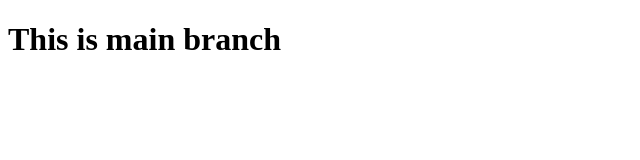
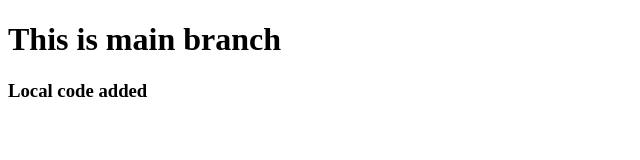
Before and after one commit to mirzasabbirgithub/recall2023, a plain HTML site: page index.html in a window 1280 px wide. Shown: the whole page, without its empty margins (0-640 px from the left). Drawn offline with Linux system fonts and the light colour scheme.

Commit message:
Local first code added

```diff
--- a/index.html
+++ b/index.html
@@ -8,6 +8,7 @@
 <body>
 
     <h1>This is main branch</h1>
+    <h3>Local code added</h3>
 
 </body>
 </html>
```
